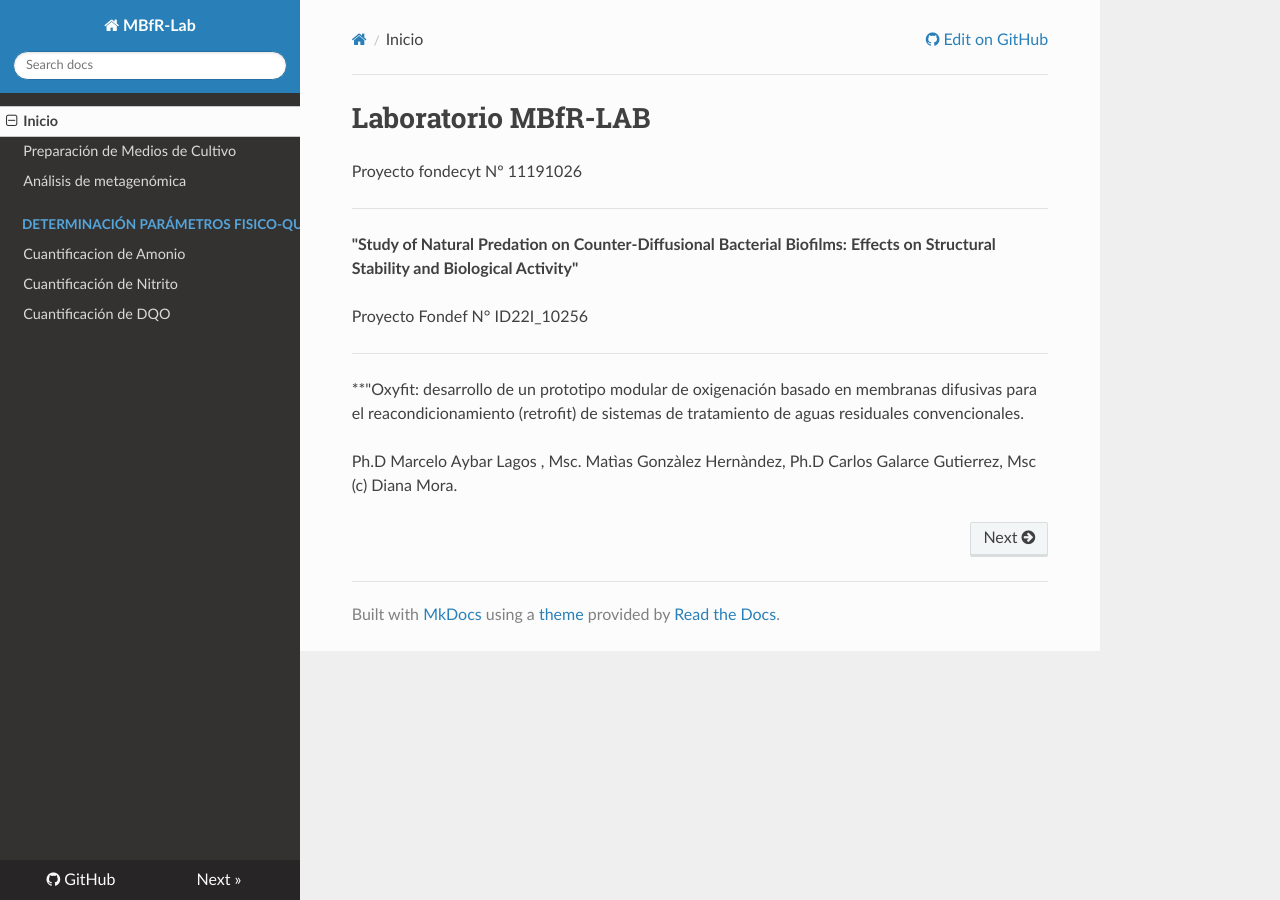
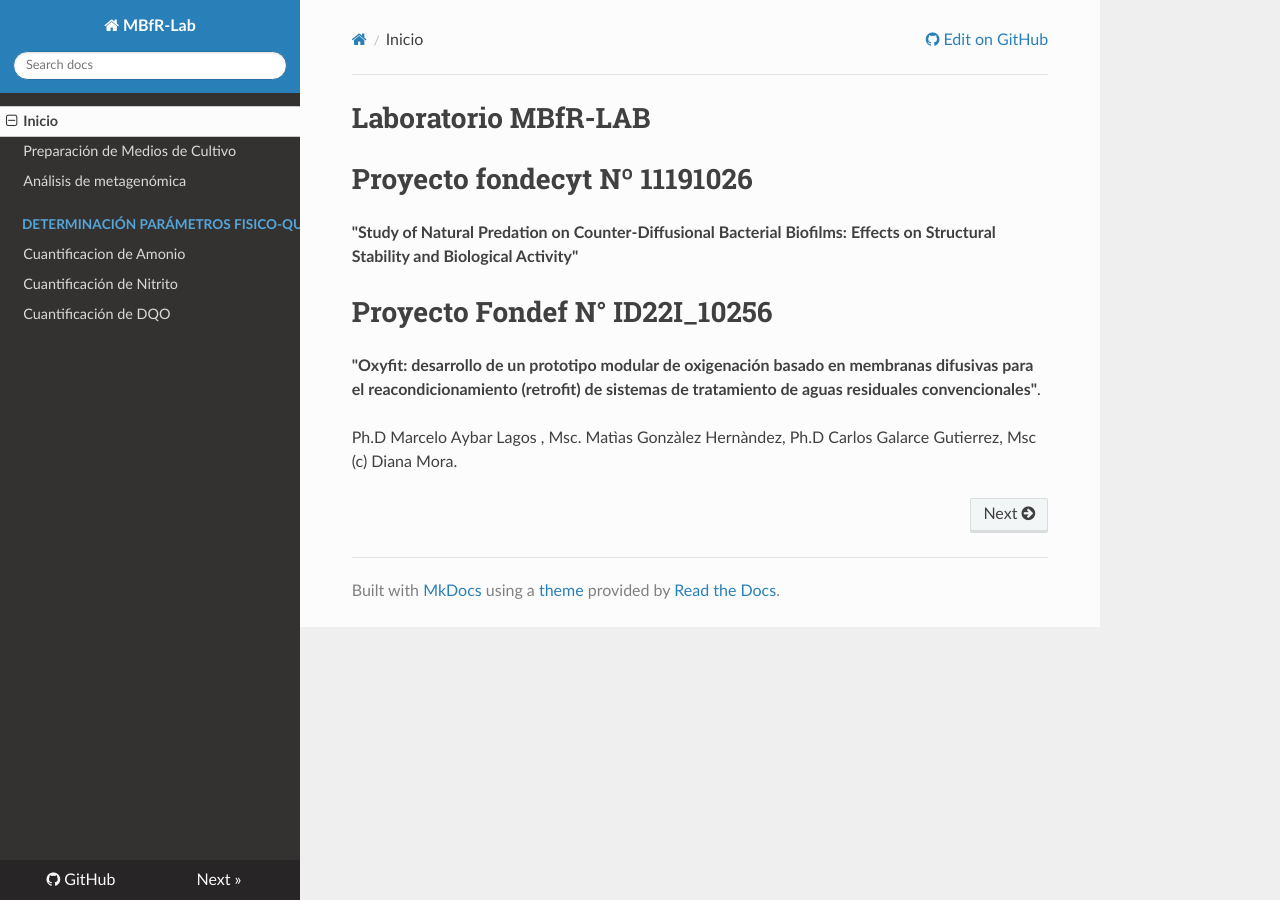
Before and after one commit to Eulogy320/MBfR-Lab, an MkDocs documentation site: the page built from docs/index.md, in a window 1280 px wide. Built offline with MkDocs 1.6.1, drawn with Linux system fonts in a browser that asks for light colours; nearby versions of some CDN libraries.

```diff
--- a/docs/index.md
+++ b/docs/index.md
@@ -2,16 +2,15 @@
 Laboratorio MBfR-LAB
 ====================
 
-Proyecto fondecyt Nº 11191026
-_____________________________
+# Proyecto fondecyt Nº 11191026
+
 
 **"Study of Natural Predation on Counter-Diffusional Bacterial Biofilms: Effects on Structural
 Stability and Biological Activity"**
 
-Proyecto Fondef N° ID22I_10256
-______________________________
+# Proyecto Fondef N° ID22I_10256
 
-**"Oxyfit: desarrollo de un prototipo modular de oxigenación basado en membranas difusivas para el reacondicionamiento (retrofit) de sistemas de tratamiento de aguas residuales convencionales.
+**"Oxyfit: desarrollo de un prototipo modular de oxigenación basado en membranas difusivas para el reacondicionamiento (retrofit) de sistemas de tratamiento de aguas residuales convencionales"**.
 
 
 Ph.D Marcelo Aybar Lagos , Msc. Matìas Gonzàlez Hernàndez, Ph.D Carlos Galarce Gutierrez, Msc (c) Diana Mora.
```
